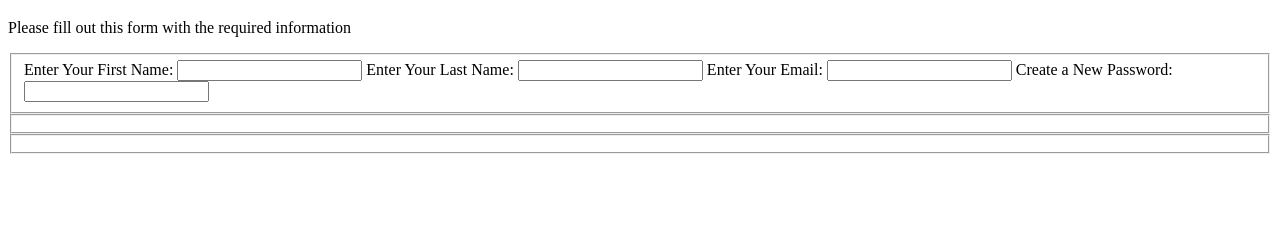
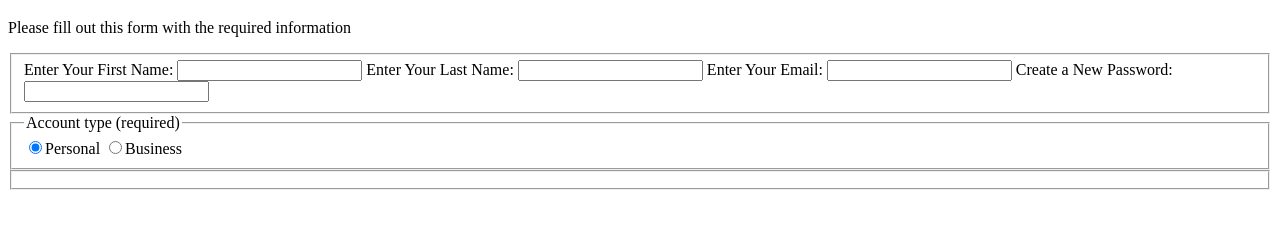
Before and after one commit to BassimAliDurzi/Registration-Form, a plain HTML site: page index.html in a window 1280 px wide. Shown: the part 61-290 px from the top of the page. Drawn offline with Linux system fonts and the light colour scheme.

Commit message:
Add account type int the second fieldset

```diff
--- a/index.html
+++ b/index.html
@@ -25,7 +25,26 @@
           <input type="password" pattern="[a-z0-9]{8,}" required
         /></label>
       </fieldset>
-      <fieldset></fieldset>
+      <fieldset>
+        <legend>Account type (required)</legend>
+        <label for="personal"
+          ><input
+            type="radio"
+            id="personal"
+            value="personal"
+            name="account-type"
+            checked
+          />Personal</label
+        >
+        <label for="business"
+          ><input
+            type="radio"
+            id="business"
+            value="business"
+            name="account-type"
+          />Business</label
+        >
+      </fieldset>
       <fieldset></fieldset>
     </form>
   </body>
```
